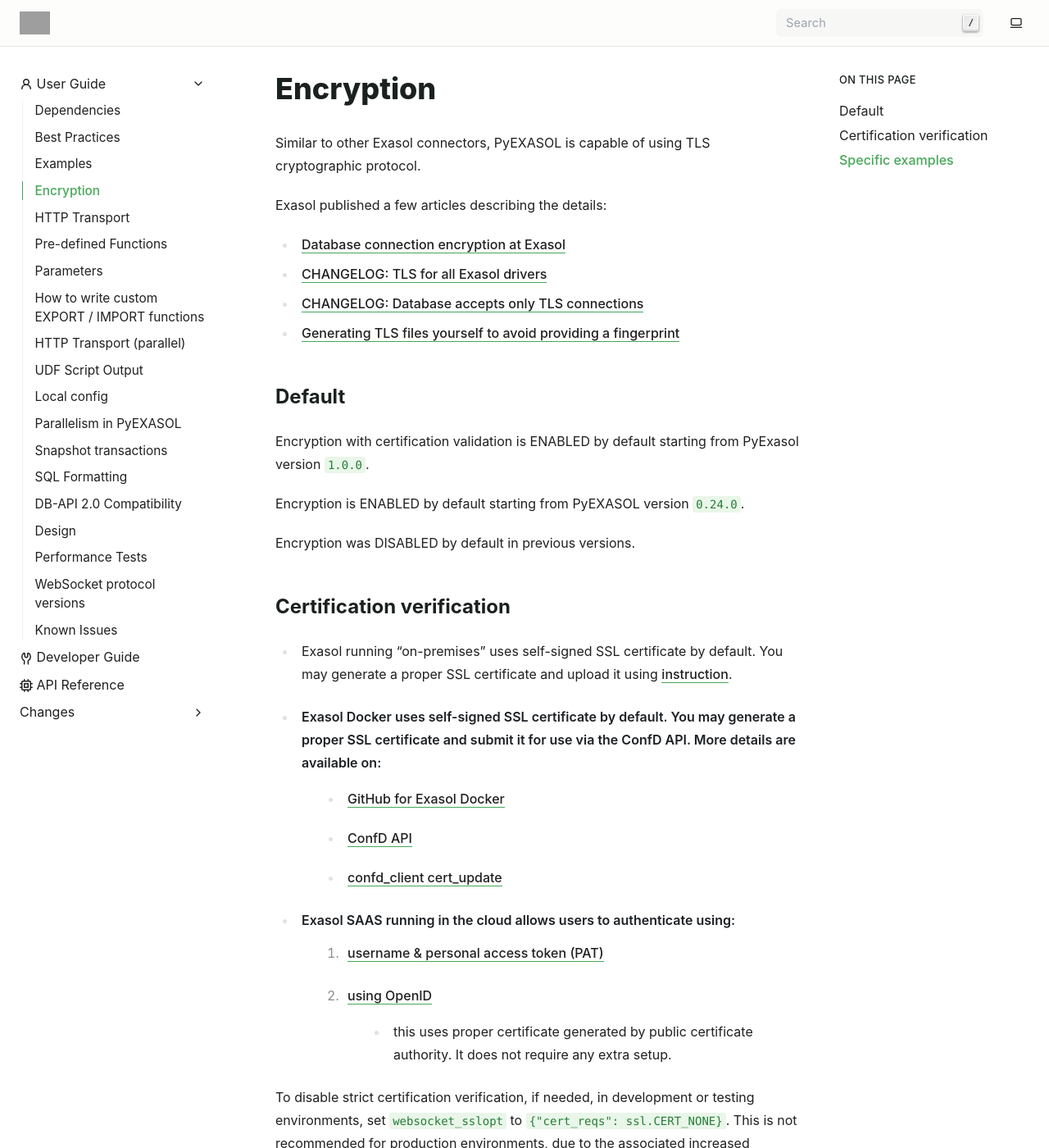
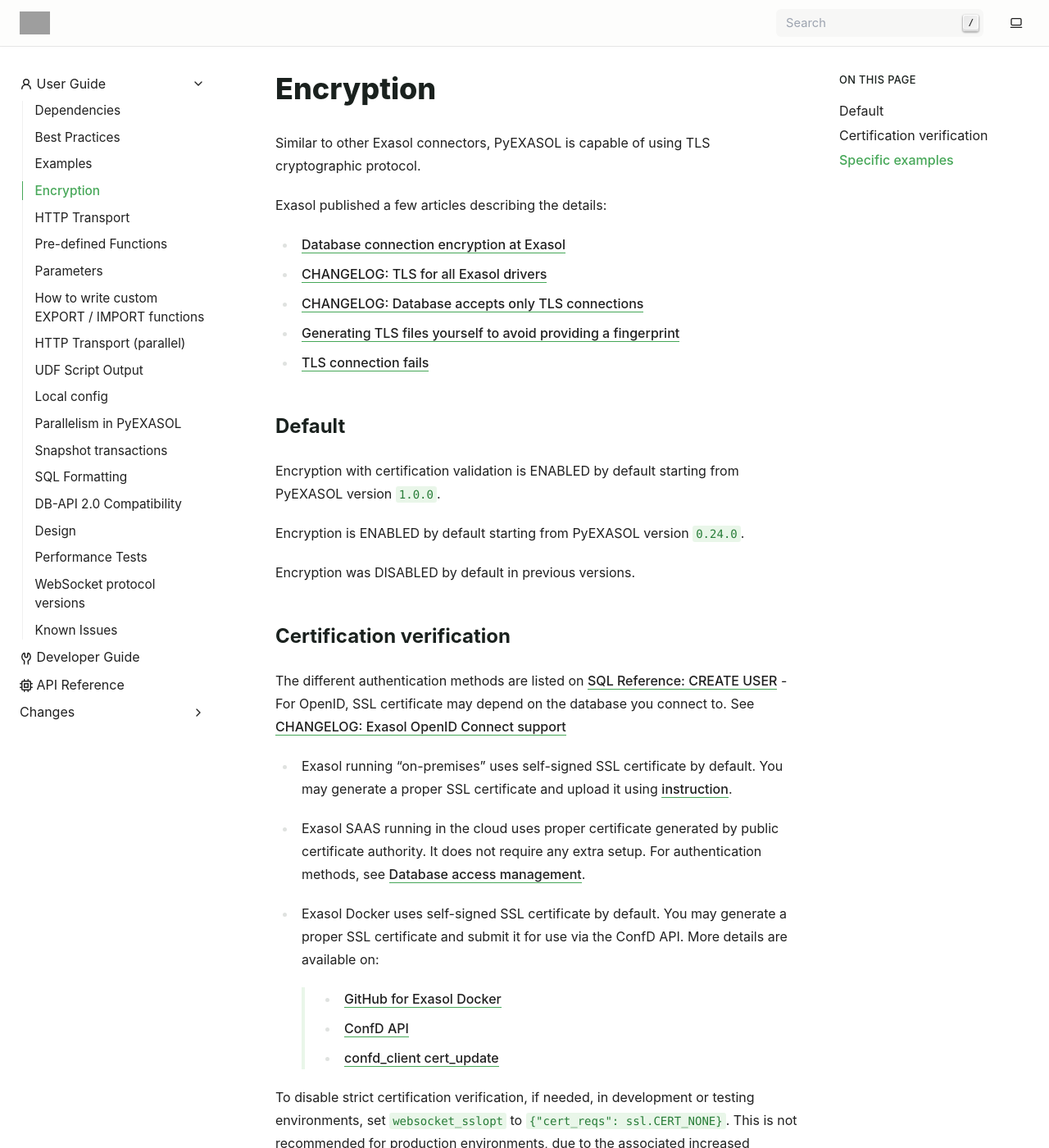
Before and after one commit to exasol/pyexasol, a Sphinx documentation site: the page built from doc/user_guide/encryption.rst, in a window 1280 px wide and 1400 px high. Shown: the whole window at 82% size. Built offline with Sphinx 7.4.7, drawn with Linux system fonts in a browser that asks for light colours; pages that are not in the unit, such as notebooks, are missing from menus; some of the changed text lies outside the part shown; grey boxes are pictures that could not be loaded.

Commit message:
Modify encryption.rst with corrected documentation

```diff
--- a/doc/user_guide/encryption.rst
+++ b/doc/user_guide/encryption.rst
@@ -9,10 +9,11 @@
 - `CHANGELOG: TLS for all Exasol drivers <https://exasol.my.site.com/s/article/Changelog-content-6507>`_
 - `CHANGELOG: Database accepts only TLS connections <https://exasol.my.site.com/s/article/Changelog-content-16927>`_
 - `Generating TLS files yourself to avoid providing a fingerprint <https://exasol.my.site.com/s/article/Generating-TLS-files-yourself-to-avoid-providing-a-fingerprint/>`_
+- `TLS connection fails <https://exasol.my.site.com/s/article/TLS-connection-fails>`_
 
 Default
 -------
-Encryption with certification validation is ENABLED by default starting from PyExasol version ``1.0.0``.
+Encryption with certification validation is ENABLED by default starting from PyEXASOL version ``1.0.0``.
 
 Encryption is ENABLED by default starting from PyEXASOL version ``0.24.0``.
 
@@ -21,15 +22,17 @@
 Certification verification
 --------------------------
 
+The different authentication methods are listed on `SQL Reference: CREATE USER <https://docs.exasol.com/db/latest/sql/create_user.htm>`_
+- For OpenID, SSL certificate may depend on the database you connect to. See `CHANGELOG: Exasol OpenID Connect support <https://exasol.my.site.com/s/article/Changelog-content-9170>`_
+
 - Exasol running "on-premises" uses self-signed SSL certificate by default. You may generate a proper SSL certificate and upload it using `instruction <https://docs.exasol.com/administration/on-premise/access_management/tls_certificate.htm>`_.
+- Exasol SAAS running in the cloud uses proper certificate generated by public certificate authority. It does not require any extra setup. For authentication methods, see `Database access management <https://docs.exasol.com/saas/administration/access_mngt/access_management.htm#Databaseaccessmanagement>`_.
 - Exasol Docker uses self-signed SSL certificate by default. You may generate a proper SSL certificate and submit it for use via the ConfD API. More details are available on:
+
    - `GitHub for Exasol Docker <https://github.com/exasol/docker-db>`_
    - `ConfD API <https://docs.exasol.com/db/latest/confd/confd.htm>`_
    - `confd_client cert_update <https://docs.exasol.com/db/latest/confd/jobs/cert_update.htm>`_
-- Exasol SAAS running in the cloud allows users to authenticate using:
-   1. `username & personal access token (PAT) <https://docs.exasol.com/saas/administration/access_mngt/access_token.htm>`_
-   2. `using OpenID <https://docs.exasol.com/db/latest/sql/create_user.htm#Authenti4>`_
-        - this uses proper certificate generated by public certificate authority. It does not require any extra setup.
+
 
 To disable strict certification verification, if needed, in development or testing environments, set ``websocket_sslopt`` to ``{"cert_reqs": ssl.CERT_NONE}``. This is not recommended for production environments, due to the associated increased security risks.
 
@@ -45,6 +48,12 @@
       pyexasol.connect(dsn='myexasol:8563'
                        , user='user'
                        , password='password')
+
+   .. code-block:: python
+
+      pyexasol.connect(dsn='myexasol:8563'
+                       , user='user'
+                       , password='personal_access_token')
 
 
 2) How to connect with TLS encryption and fingerprint verification:
```
